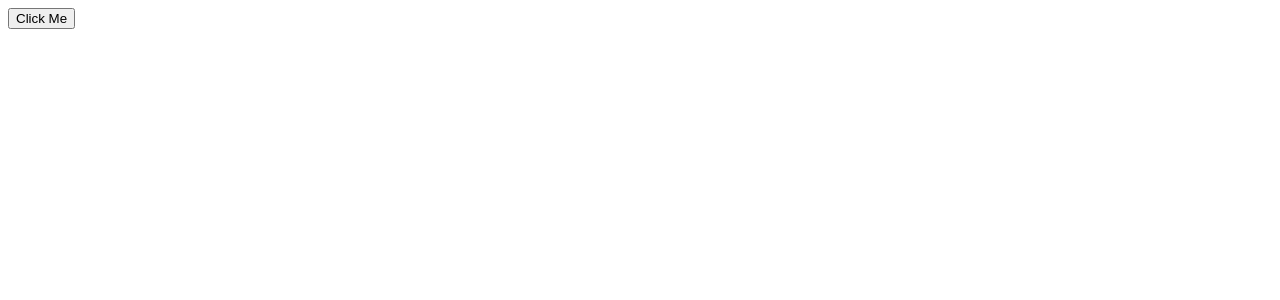
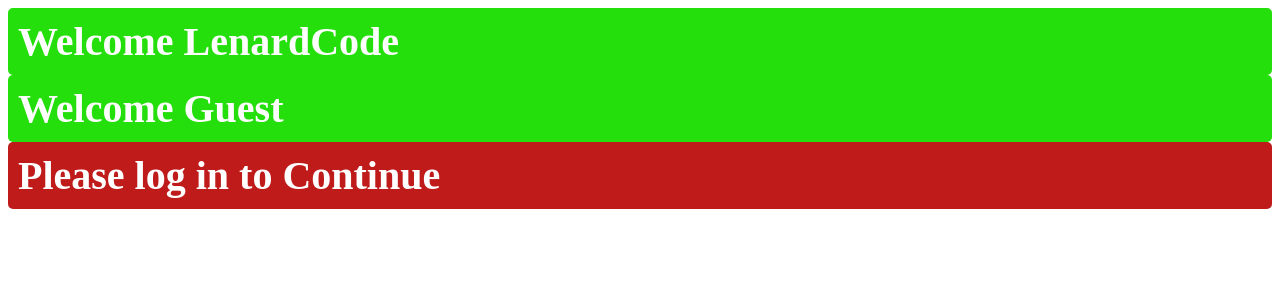
Before and after one commit to JL-Agbalo/bro_code_tutorial, a React (Vite) app: page / in a window 1280 px wide. Shown: the top 300 px of the page. Built offline with nearby package versions, Linux system fonts and the light colour scheme.

Commit message:
Using Props

```diff
--- a/src/App.jsx
+++ b/src/App.jsx
@@ -1,10 +1,20 @@
 // import Card from "./Card";
-import Button from "./Button";
+import Student from "./Student";
+// import Button from "./Button";
+import UserGreeting from "./UserGreeting"
 function App() {
 return(
   <>
   {/* <Card/> */}
-  <Button></Button>
+  {/* <Student name="Lenard" age={24}  isStudent={true}></Student>
+  <Student name="Strong" age={23}  isStudent={false}></Student>
+  <Student name="Fish" age={27}  isStudent={true}></Student>
+  <Student name="Fishdol" age={21}  isStudent={true}></Student>
+  <Student name="Larry" ></Student> */}
+  {/* <Button></Button> */}
+  <UserGreeting isLoggedIn={true} username="LenardCode"></UserGreeting>
+  <UserGreeting isLoggedIn={true} ></UserGreeting>
+  <UserGreeting ></UserGreeting>
   </>
   );
 }
--- /dev/null
+++ b/src/Student.jsx
@@ -0,0 +1,24 @@
+import PropTypes from 'prop-types'
+
+function Student(props) {
+  return (
+    <div className="student">
+        <p>Name: {props.name}</p>
+        <p>Age: {props.age}</p>
+        <p>Student: {props.isStudent ? "Yes" : "No"}</p>
+    </div>
+  )
+}
+    Student.prototype= {
+        name: PropTypes.string,
+        age: PropTypes.number,
+        isStudent: PropTypes.bool,
+    }
+
+    Student.defaultProps ={
+        name: "Guest",
+        age: 0,
+        isStudent: false
+    }
+
+export default Student
--- /dev/null
+++ b/src/UserGreeting.jsx
@@ -0,0 +1,28 @@
+import PropTypes from 'prop-types'
+function UserGreeting(props) {
+
+    const welcomeMessage = <h2 className="welcome-message"> Welcome {props.username}</h2>;
+    const loginPrompt =  <h2 className="login-prompt">Please log in to Continue</h2>;
+return(props.isLoggedIn?
+    welcomeMessage :
+    loginPrompt   )
+
+// if(props.isLoggedIn){
+//     return <h2>Welcome {props.username}</h2>
+// }
+// else{
+//     return <h2>Please log in to Continue</h2>
+// }
+}
+
+UserGreeting.PropTypes = {
+    isLoggedIn: PropTypes.bool,
+    username: PropTypes.string,
+}
+
+
+UserGreeting.defaultProps = {
+    isLoggedIn: false,
+    username: "Guest",
+}
+export default UserGreeting
--- a/src/index.css
+++ b/src/index.css
@@ -38,3 +38,32 @@
   cursor: pointer;
 
 } */
+
+.student{
+  font-family: Arial, Helvetica, sans-serif;
+  font-size: 2em;
+  padding: 10px;
+  border: 1px solid hsl(0, 0%, 50%, 0.8);
+}
+
+.student p{
+  margin: 0;
+}
+
+.welcome-message{
+  font-size: 2.5em;
+  background-color: rgb(36, 223, 11);
+  color: white;
+  padding: 10px;
+  border-radius: 5px;
+  margin: 0;
+}
+
+.login-prompt{
+  font-size: 2.5em;
+  background-color: rgb(192, 27, 27);
+  color: white;
+  padding: 10px;
+  border-radius: 5px;
+  margin: 0;
+}
```
